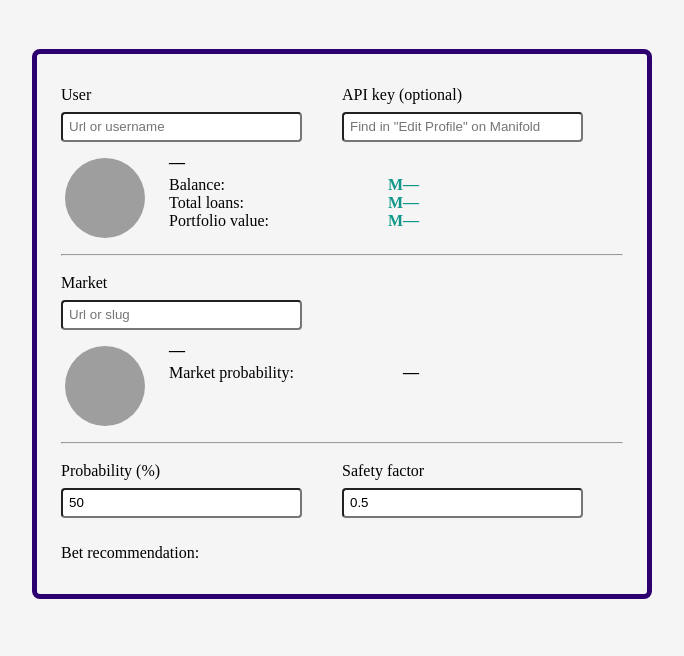
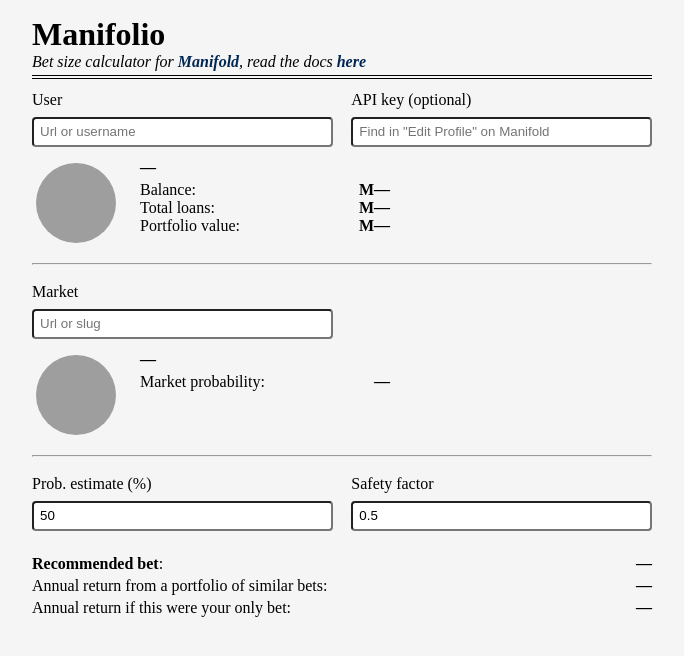
Before and after one commit to Will-Howard/manifolio, a Next.js app in the folder manifolio-ui/: page / in a window 1280 px wide. Shown: the top 656 px of the page, without its empty margins (298-982 px from the left). Built offline with nearby package versions, Linux system fonts and the light colour scheme; grey boxes are pictures that could not be loaded.

Commit message:
Ship slightly jank version to test how it loads on mobile

```diff
--- a/manifolio-ui/components/CalculatorSection.tsx
+++ b/manifolio-ui/components/CalculatorSection.tsx
@@ -7,16 +7,64 @@
 import { throttle } from "lodash";
 import { createUseStyles } from "react-jss";
 import { useLocalStorageState } from "./hooks/useLocalStorageState";
+import { Button } from "@mui/material";
+import { Classes } from "jss";
+import { Theme } from "@/styles/theme";
 
-const useStyles = createUseStyles(() => ({
+const useStyles = createUseStyles((theme: Theme) => ({
   inputSection: {
     display: "flex",
     flexDirection: "row",
+    gap: "3%",
   },
   inputField: {
     flex: 1,
   },
+  detailsContainer: {
+    display: "flex",
+    flexDirection: "column",
+    width: "100%",
+    marginTop: 16,
+  },
+  detailsRow: {
+    display: "flex",
+    flexDirection: "row",
+    justifyContent: "space-between",
+    width: "100%",
+    marginBottom: 4,
+  },
+  label: {
+    maxWidth: "65%", // To stop the label and value from getting too close
+  },
+  value: {
+    marginTop: "auto",
+    fontWeight: 600,
+  },
+  red: {
+    color: theme.red,
+  },
+  green: {
+    color: theme.green,
+  },
 }));
+
+interface DetailProps {
+  label: JSX.Element | string;
+  value: JSX.Element | string;
+  isInverse?: boolean;
+  classes: Classes;
+}
+
+const Detail: React.FC<DetailProps> = ({ label, value, classes }) => {
+  return (
+    <div className={classes.detailsRow}>
+      <span className={classes.label}>{label}:</span>
+      <span className={typeof value === "string" ? classes.value : ""}>
+        {value}
+      </span>
+    </div>
+  );
+};
 
 interface CalculatorSectionProps {
   apiKeyInput: string | undefined;
@@ -112,12 +160,13 @@
 
   const naiveKellyOutcome =
     estimatedProb > (marketProb ?? estimatedProb) ? "YES" : "NO";
+  // TODO add error codes to betRecommendation and handle them here
 
   return (
     <>
       <div className={classes.inputSection}>
         <InputField
-          label="Probability (%)"
+          label="Prob. estimate (%)"
           id="probabilityInput"
           type="number"
           step="1"
@@ -139,22 +188,64 @@
           className={classes.inputField}
         />
       </div>
+      {/* Results section */}
+      <div className={classes.detailsContainer}>
+        <Detail
+          label={<strong>Recommended bet</strong>}
+          value={
+            betRecommendation ? (
+              <>
+                <strong>
+                  M
+                  {parseInt(
+                    betRecommendation.amount.toFixed(0)
+                  ).toLocaleString()}
+                </strong>{" "}
+                on{" "}
+                <span
+                  className={
+                    betRecommendation.outcome === "YES"
+                      ? classes.green
+                      : classes.red
+                  }
+                >
+                  <strong>{betRecommendation.outcome}</strong>
+                </span>
+              </>
+            ) : (
+              "—"
+            )
+          }
+          classes={classes}
+        />
+        <Detail
+          label="Annual return from a portfolio of similar bets"
+          value={
+            betRecommendation
+              ? `${((betRecommendation.dailyRoi - 1) * 100).toPrecision(3)}%`
+              : "—"
+          }
+          classes={classes}
+        />
+        <Detail
+          label="Annual return if this were your only bet"
+          value={
+            betRecommendation
+              ? `${((betRecommendation.dailyTotalRoi - 1) * 100).toPrecision(
+                  3
+                )}%`
+              : "—"
+          }
+          classes={classes}
+        />
+      </div>
       <br />
-      {/* Results section */}
-      <div>Bet recommendation:</div>
       {betRecommendation && (
         <>
-          {naiveKellyOutcome !== betRecommendation.outcome && (
-            <div>
-              <p>ERROR</p>
-            </div>
-          )}
-          <div>
-            <p>
-              Kelly optimal bet: M{betRecommendation.amount.toFixed(0)} on{" "}
-              {betRecommendation.outcome}
-            </p>
-          </div>
+          {/* Place bet */}
+          <Button disabled={!foundAuthedUser} onClick={placeBet}>
+            Place bet
+          </Button>
           <div>
             <p>
               {betRecommendation.outcome} Shares:{" "}
@@ -167,22 +258,6 @@
               {(betRecommendation.pAfter * 100).toFixed(1)}%
             </p>
           </div>
-          <div>
-            <p>
-              ROI from a portfolio of similar independent bets (annual):{" "}
-              {((betRecommendation.dailyRoi - 1) * 100).toPrecision(3)}%
-            </p>
-          </div>
-          <div>
-            <p>
-              ROI if this were your only bet (annual):{" "}
-              {((betRecommendation.dailyTotalRoi - 1) * 100).toPrecision(3)}%
-            </p>
-          </div>
-          {/* Place bet */}
-          <button disabled={!foundAuthedUser} onClick={placeBet}>
-            Place bet
-          </button>
         </>
       )}
     </>
--- a/manifolio-ui/components/InputField.tsx
+++ b/manifolio-ui/components/InputField.tsx
@@ -6,13 +6,16 @@
   calculatorRow: {
     display: "flex",
     flexDirection: "column",
+    marginBottom: 8,
+  },
+  label: {
+    marginBottom: 8,
   },
   input: {
     lineHeight: "26px",
     borderRadius: 4,
     padding: "0 6px",
-    margin: "8px 0",
-    width: "80%",
+    marginTop: "auto",
   },
   inputError: {
     border: "2px solid red",
@@ -79,7 +82,9 @@
 
   return (
     <div className={classNames(classes.calculatorRow, props.className)}>
-      <label htmlFor={props.id}>{props.label}</label>
+      <label className={classes.label} htmlFor={props.id}>
+        {props.label}
+      </label>
       <input
         id={props.id}
         type={props.type}
--- a/manifolio-ui/components/MarketSection.tsx
+++ b/manifolio-ui/components/MarketSection.tsx
@@ -13,14 +13,13 @@
   inputSection: {
     display: "flex",
     flexDirection: "row",
-    width: "50%",
+    width: "48.5%", // Accounting for 3% gap on rows with 2 inputs
   },
   inputField: {
     flex: 1,
   },
   profileContainer: {
     display: "flex",
-    paddingRight: "6%",
   },
   avatar: {
     borderRadius: "50%",
@@ -164,6 +163,7 @@
             }
             classes={classes}
           />
+          {/* TODO expected time to close */}
           {/* TODO your position */}
         </div>
       </div>
--- a/manifolio-ui/components/UserSection.tsx
+++ b/manifolio-ui/components/UserSection.tsx
@@ -5,18 +5,20 @@
 import { useLocalStorageState } from "./hooks/useLocalStorageState";
 import type { User } from "@/lib/vendor/manifold-sdk";
 import { Classes } from "jss";
+import type { Theme } from "@/styles/theme";
+import classNames from "classnames";
 
-const useStyles = createUseStyles({
+const useStyles = createUseStyles((theme: Theme) => ({
   inputSection: {
     display: "flex",
     flexDirection: "row",
+    gap: "3%",
   },
   inputField: {
     flex: 1,
   },
   profileContainer: {
     display: "flex",
-    paddingRight: "6%",
   },
   avatar: {
     borderRadius: "50%",
@@ -38,15 +40,16 @@
     justifyContent: "space-between",
     width: "100%",
   },
-  positive: {
-    color: "#0f9889",
+  value: {
     fontWeight: 600,
   },
-  negative: {
-    color: "#db1f00",
-    fontWeight: 600,
+  red: {
+    color: theme.red,
   },
-});
+  green: {
+    color: theme.green,
+  },
+}));
 
 interface DetailProps {
   label: string;
@@ -62,7 +65,8 @@
   classes,
 }) => {
   // flip the sign if isInverse is true
-  const isPositive = (value !== undefined && value >= 0) !== isInverse;
+  const isPositive = value !== undefined && value > 0 !== isInverse;
+  const isNegative = value !== undefined && value < 0 !== isInverse;
 
   const formattedValue =
     value !== undefined ? parseInt(value.toFixed(0)).toLocaleString() : "—";
@@ -70,7 +74,12 @@
   return (
     <div className={classes.detailsRow}>
       <span>{label}:</span>
-      <span className={isPositive ? classes.positive : classes.negative}>
+      <span
+        className={classNames(classes.value, {
+          [classes.green]: isPositive,
+          [classes.red]: isNegative,
+        })}
+      >
         M{formattedValue}
       </span>
     </div>
@@ -175,6 +184,7 @@
           disabled={!!apiKeyInput && apiKeyInput.length > 0}
           className={classes.inputField}
         />
+        {/* TODO this doesn't render correctly on mobile */}
         <InputField
           label="API key (optional)"
           id="apiKeyInput"
--- a/manifolio-ui/pages/index.tsx
+++ b/manifolio-ui/pages/index.tsx
@@ -20,17 +20,33 @@
   centralColumn: {
     margin: "auto",
     maxWidth: COLUMN_MAX_WIDTH,
-    paddingTop: 1,
-    width: "100%",
+    padding: "0 16px",
+    "& a": {
+      textDecoration: "none",
+      fontWeight: 600,
+      color: theme.link,
+      "&:visited": {
+        color: theme.link,
       },
-  calculatorWrapper: {
-    border: `5px solid ${theme.border.main}`,
-    borderRadius: "8px",
-    marginTop: "48px",
-    padding: "32px 24px",
+    },
   },
   hr: {
     marginBottom: 18,
+    marginTop: 12,
+  },
+  title: {
+    padding: "16px 0 0 0",
+    margin: 0,
+  },
+  subtitle: {
+    fontStyle: "italic",
+    margin: "0 0 4px 0",
+  },
+  headerBorder: {
+    borderBottom: `1px solid black`,
+    borderTop: `1px solid black`,
+    height: 2,
+    marginBottom: 12,
   },
 }));
 
@@ -55,19 +71,30 @@
     <>
       <Head>
         <title>Manifolio</title>
-        <meta name="viewport" content="width=device-width, initial-scale=1" />
+        <meta
+          name="viewport"
+          content="width=device-width, initial-scale=1, maximum-scale=1"
+        />
         <meta name="twitter:card" content="summary_large_image" />
         <meta name="twitter:creator" content="@__Will_Howard__" />
         <meta name="twitter:title" content="Manifolio" />
         <meta
-          name="twitter:image"
-          content="https://manifold.markets/logo-white.png"
+          name="description"
+          content="Bet sizing tool for Manifold Markets"
         />
+        {/* TODO does this actually work (because it's a relative link)? */}
+        <meta name="twitter:image" content="/book.svg" />
         <link rel="icon" href="/book.svg" />
       </Head>
       <main className={classes.main}>
         <div className={classes.centralColumn}>
-          <div className={classes.calculatorWrapper}>
+          <h1 className={classes.title}>Manifolio</h1>
+          <p className={classes.subtitle}>
+            Bet size calculator for{" "}
+            <a href="https://manifold.markets/">Manifold</a>, read the docs{" "}
+            <a href="https://docs.manifoldfinance.com/">here</a>
+          </p>
+          <div className={classes.headerBorder} />
           <UserSection
             apiKeyInput={apiKeyInput}
             setApiKeyInput={setApiKeyInput}
@@ -91,7 +118,6 @@
             foundAuthedUser={foundAuthedUser}
           />
         </div>
-        </div>
       </main>
     </>
   );
--- a/manifolio-ui/styles/theme.ts
+++ b/manifolio-ui/styles/theme.ts
@@ -27,6 +27,9 @@
   headingFont: string;
   bodyFont: string;
   breakpoints: Breakpoints;
+  green: string;
+  red: string;
+  link: string;
 };
 
 export const theme: Theme = {
@@ -39,6 +42,9 @@
   headingFont: `Gill Sans, Gill Sans MT, ${lato.style.fontFamily}, Calibri, sans-serif`,
   bodyFont:
     "Petrona, Iowan Old Style, Apple Garamond, Baskerville, Times New Roman, Times, Source Serif Pro, serif",
+  green: "#0f9889",
+  red: "#db1f00",
+  link: "#002654",
   breakpoints: {
     xs: `@media screen and (max-width: ${xs}px)`,
     sm: `@media screen and (max-width: ${sm}px)`,
```
Lines whose indentation alone changed are shown as unchanged.
